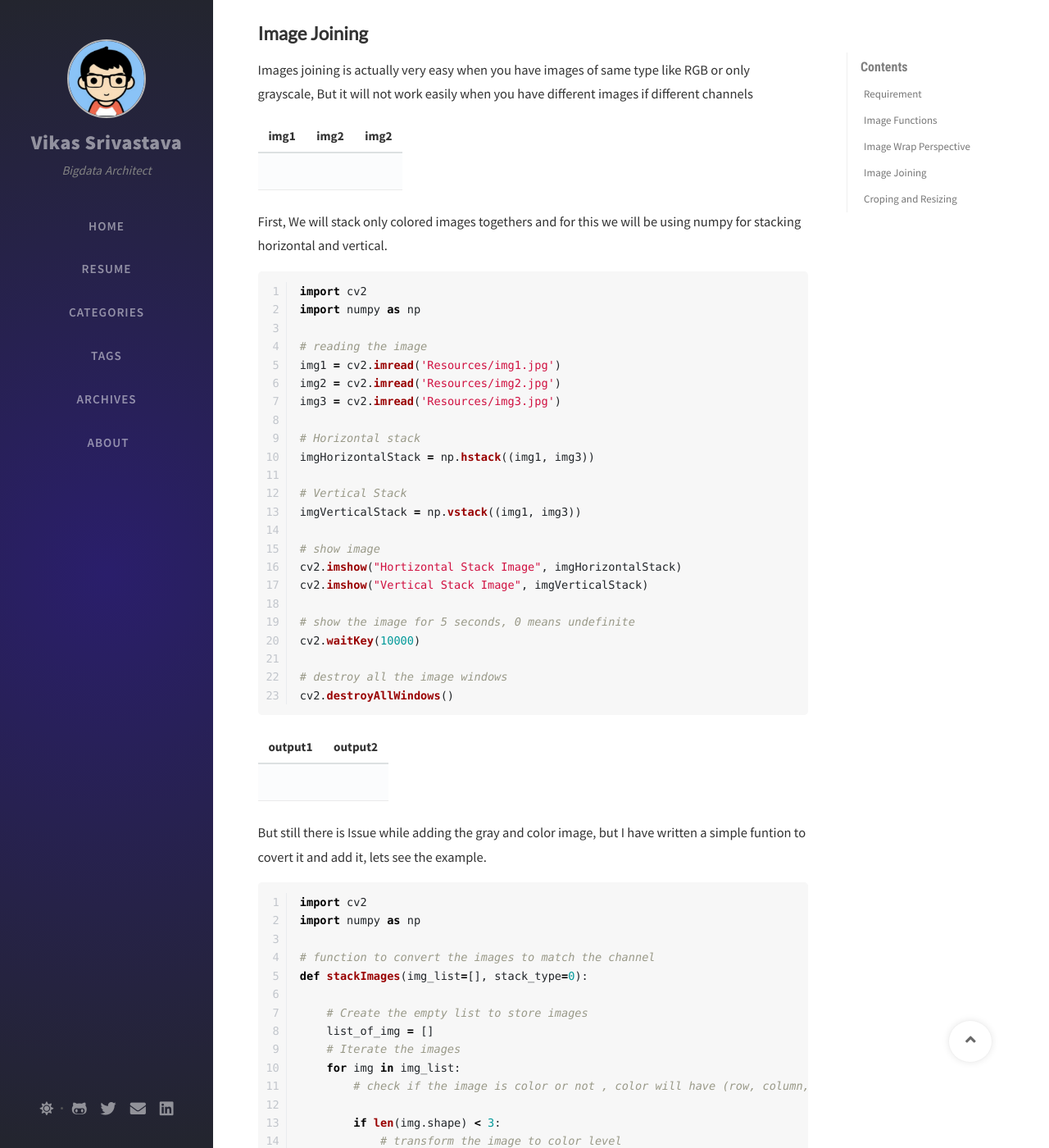
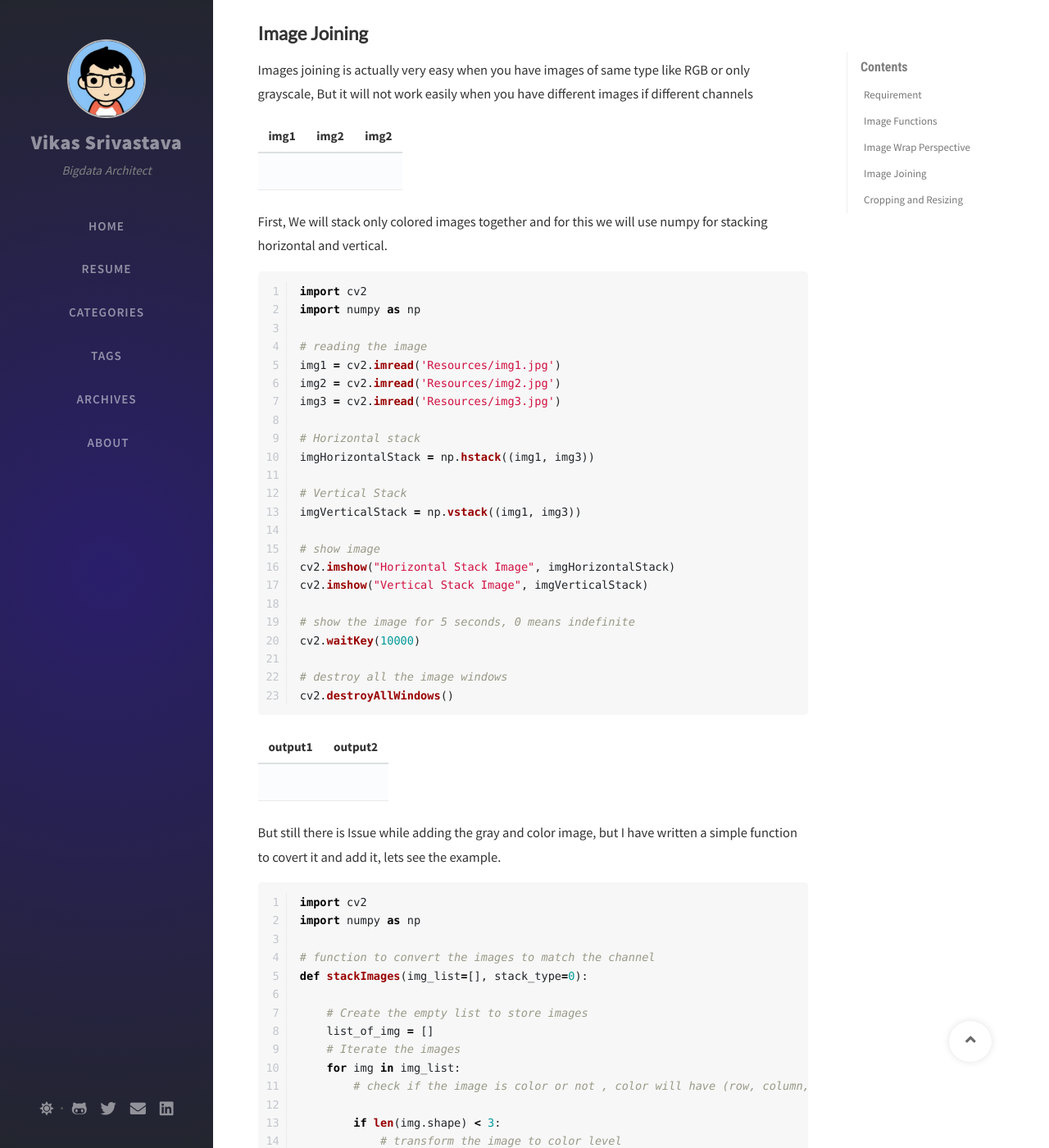
Before and after one commit to vikassri/vikassri.github.io, a Jekyll site: the page built from _posts/2020-07-23-OpenCV-Basics-1.md, in a window 1280 px wide and 1400 px high, scrolled down 2672 px. Shown: the whole window at 82% size. Built offline with Jekyll 4.4.1, drawn with Linux system fonts in a browser that asks for light colours; nearby versions of some CDN libraries; comment, search, counter and statistics services are not loaded; some of the changed text lies outside the part shown.

Commit message:
corrections

````diff
--- a/_posts/2020-07-23-OpenCV-Basics-1.md
+++ b/_posts/2020-07-23-OpenCV-Basics-1.md
@@ -58,7 +58,7 @@
 cv2.imshow("Dialated Image", imgDialtion)
 cv2.imshow("Erode Image", imgErode)
 
-# show the image for 5 seconds, 0 means undefinite
+# show the image for 5 seconds, 0 means indefinite
 cv2.waitKey(10000)
 
 # destroy all the image windows
@@ -117,7 +117,7 @@
 | -------------------------------------- | :-------------------------------------: | :------------------------------------: |
 | ![img](../../resource/opencv/bird.jpg) | ![img](../../resource/opencv/birdg.jpg) | ![img](../../resource/opencv/bird.jpg) |
 
-First, We will stack only colored images togethers and for this we will be using numpy for stacking horizontal and vertical.
+First, We will stack only colored images together and for this we will use numpy for stacking horizontal and vertical.
 
 ```python
 import cv2
@@ -135,10 +135,10 @@
 imgVerticalStack = np.vstack((img1, img3))
 
 # show image
-cv2.imshow("Hortizontal Stack Image", imgHorizontalStack)
+cv2.imshow("Horizontal Stack Image", imgHorizontalStack)
 cv2.imshow("Vertical Stack Image", imgVerticalStack)
 
-# show the image for 5 seconds, 0 means undefinite
+# show the image for 5 seconds, 0 means indefinite
 cv2.waitKey(10000)
 
 # destroy all the image windows
@@ -150,7 +150,7 @@
 | ![img](../../resource/opencv/hbird.jpg) | ![img](../../resource/opencv/vbird.jpg) |
 
 
-But still there is Issue while adding the gray and color image, but I have written a simple funtion to covert it and add it, lets see the example.
+But still there is Issue while adding the gray and color image, but I have written a simple function to covert it and add it, lets see the example.
 
 ```python
 import cv2
@@ -181,7 +181,7 @@
     # show the images
     cv2.imshow("Stacked Image", imgStack)
 
-    # show the image for 5 seconds, 0 means undefinite
+    # show the image for 5 seconds, 0 means indefinite
     cv2.waitKey(10000)
 
     # destroy all the image windows
@@ -198,9 +198,9 @@
 ```
 ![img](../../resource/opencv/hbirdg.jpg)
 
-## **Croping and Resizing**
+## **Cropping and Resizing**
 
-We Can do resizing and croping of images using below code. It required when you have big size image, which take lot of time to process. So these methods are usable to resize it.
+We can do resizing and cropping of images using below code. It required when you have big size image, which take lot of time to process. So these methods are usable to resize it.
 
 ```python
 import cv2
````
Also changed, not shown: other parts of _posts/2020-07-23-OpenCV-Basics-1.md (+1 -1 lines), _posts/2020-07-17-Blogging.md (+5 -5 lines), _posts/2020-07-17-lockdown.md (+7 -8 lines), _posts/2020-07-18-new-post.md (+4 -4 lines), _posts/2020-07-22-OpenCV-Basics.md (+7 -7 lines), _posts/2020-07-24-Kubernetes-Basics.md (added, +80 -0 lines), _posts/2020-07-24-nifi-rdbms-to-hbase.md (+5 -5 lines).
